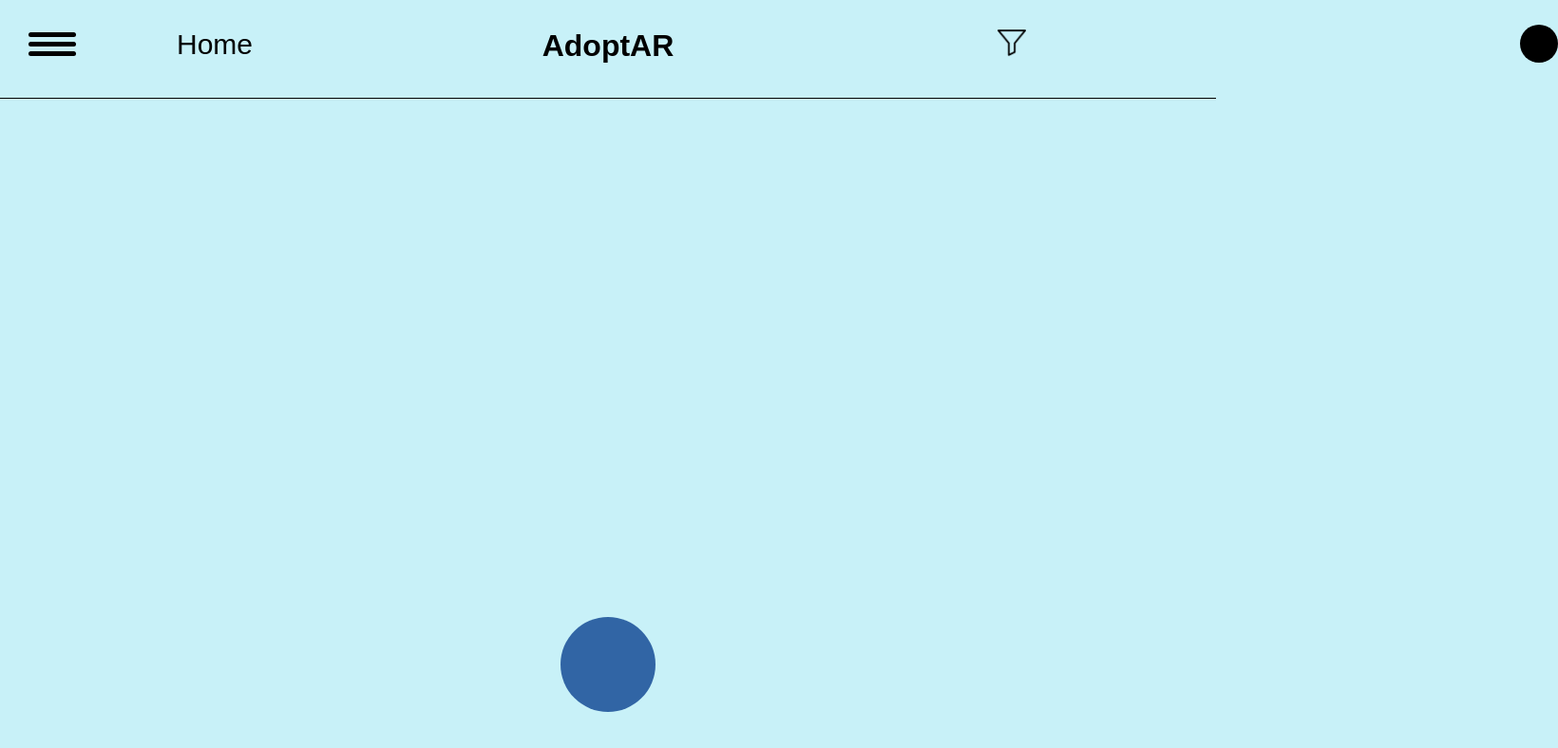
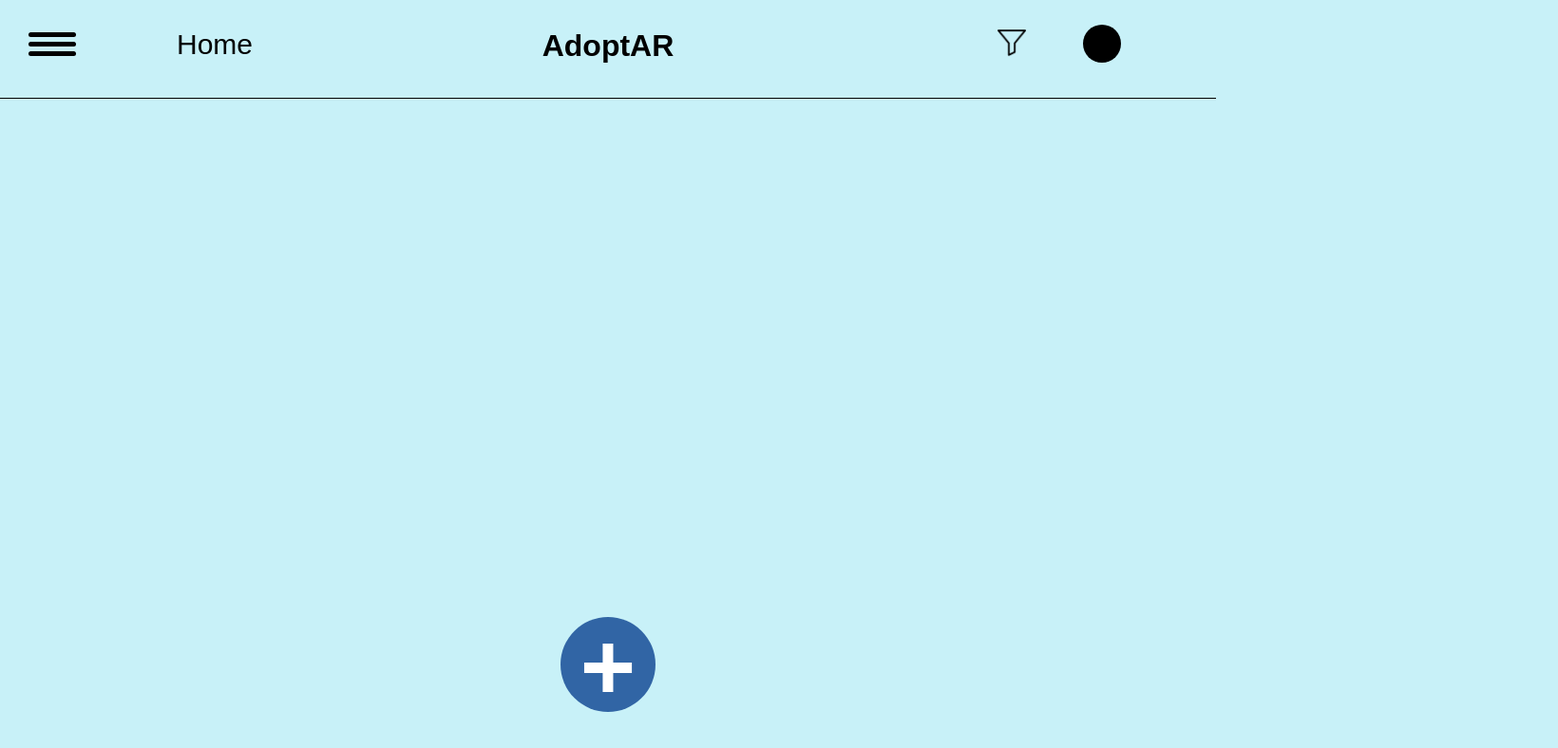
Before and after one commit to 3-TIC-ORT/proyecto-adoptar, a plain HTML site: page Front end/Pantallaprincipal.html in a window 1280 px wide. Shown: the whole page at 95% size, 1640 px wide, since content can reach past the window. Drawn offline with Linux system fonts and the light colour scheme.

Commit message:
+
Añadí el +

```diff
--- a/Front end/Pantallaprincipal.css
+++ b/Front end/Pantallaprincipal.css
@@ -44,6 +44,15 @@ margin-top: 30px;
 #Iconofiltrar:hover{
     cursor: pointer;
 }
+#mas{
+    position: absolute;
+    color: white;
+    bottom: 40px;
+    left: 50%;
+    transform: translateX(-50%);
+font-size: 100px;
+z-index: 2;
+}
 .circulo {
   position: absolute;
     left: 50%;
@@ -53,18 +62,20 @@ margin-top: 30px;
   height: 100px;
   background-color: #3165A5;
   border-radius: 50%;
+  z-index: 1;
 }
 .circulo:hover{
     border-color: black;
     border-style: solid;
     border-width: 2px;
+    background-color: #1f4f7a;
 }
 .circuloperfil {
     position: absolute;
     width: 40px;
     height: 40px;
     top: 26px;
-    left: 1600px;
+    right: 100px;
     background-color: black;
     border-radius: 50%;
     cursor: pointer;
--- a/Front end/Pantallaprincipal.html
+++ b/Front end/Pantallaprincipal.html
@@ -17,6 +17,7 @@
     <h4 class="menu-item">Encontrados</h4>
     <h4 class="menu-item">Mis publicaciones</h4>
     <h4 class="menu-item">Mis favoritos</h4>
+    <h5 id="mas">+</h5>
     <div class="circulo"></div>
     <div class="circuloperfil"></div>
     <div class="linea"></div>
```
